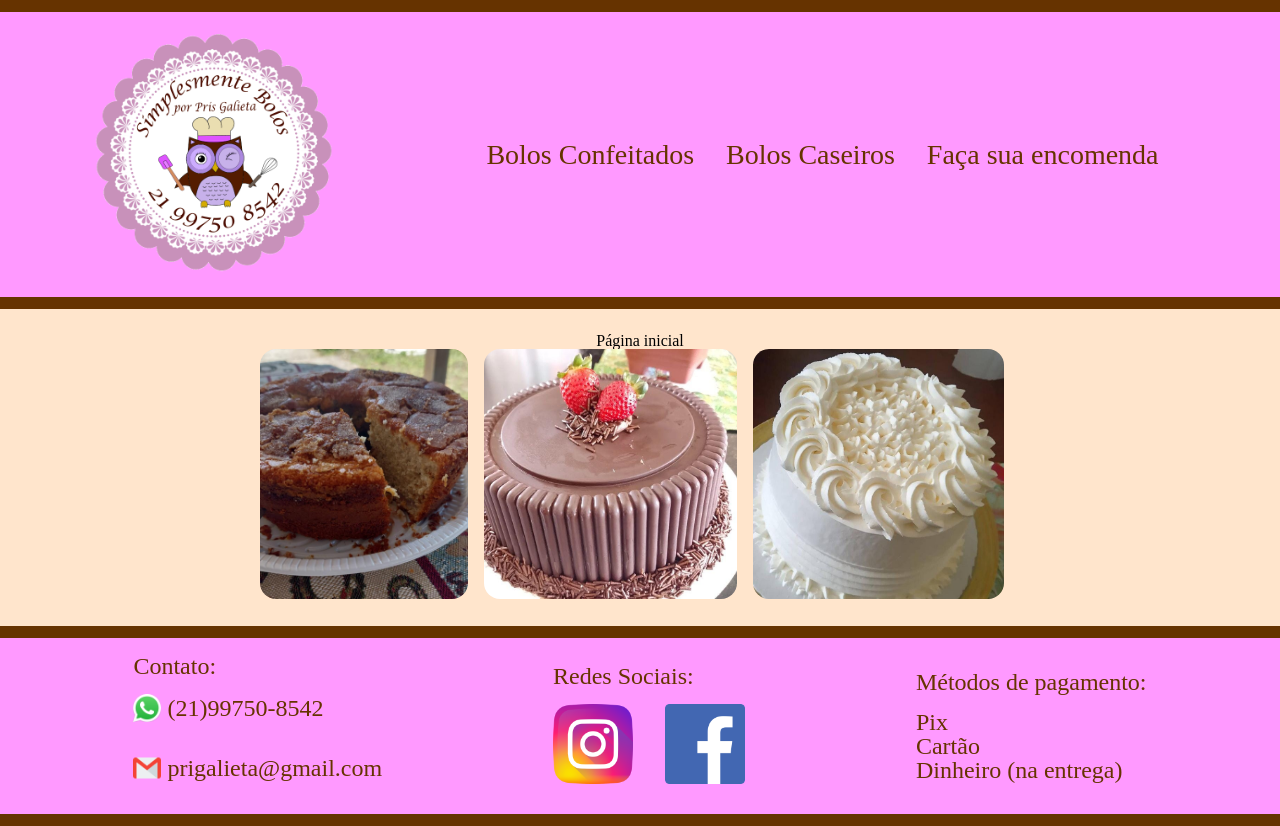
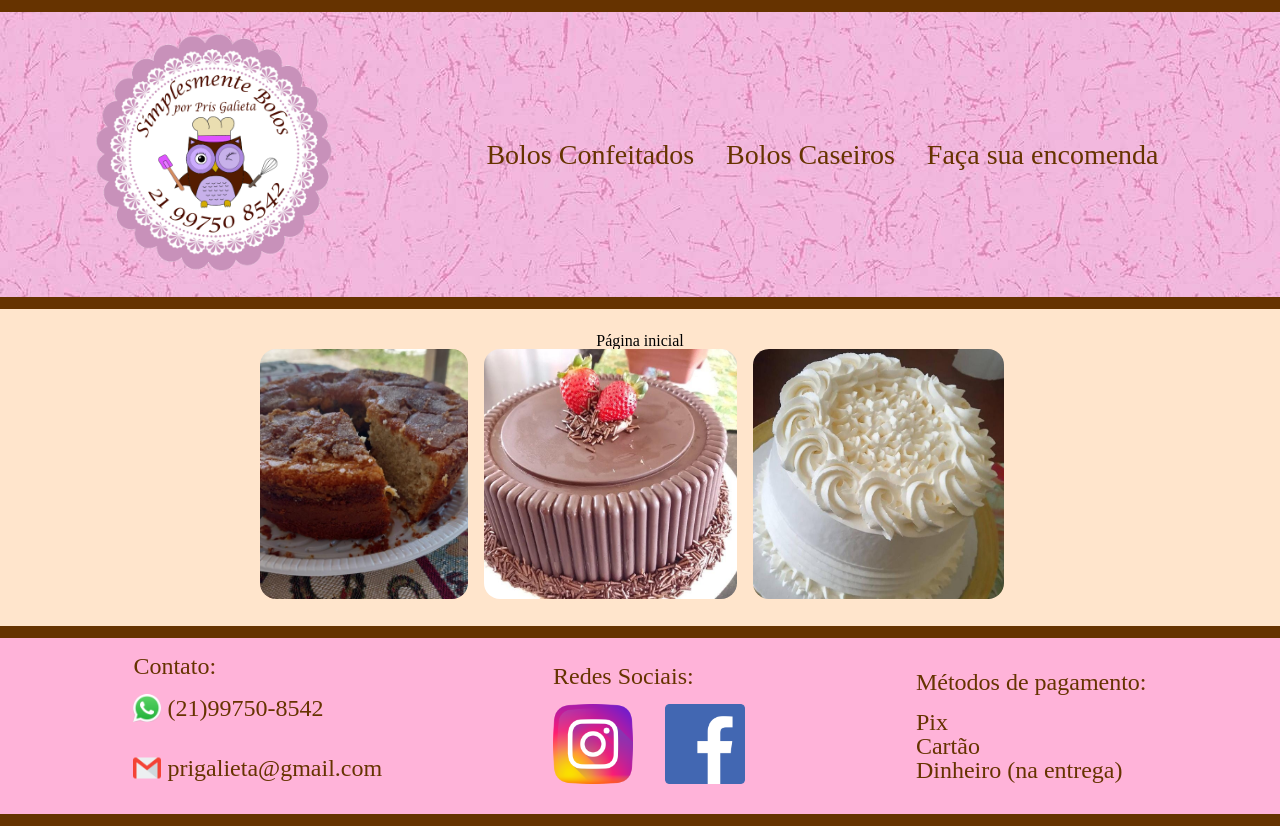
Before and after one commit to HGalieta/SimplesmenteBolos.UI, an Angular app: page /home in a window 1280 px wide. Built offline with nearby package versions, Linux system fonts and the light colour scheme; a web font is replaced by a local one.

Commit message:
style: changes to header and footer styles

```diff
--- a/src/app/components/footer/footer.component.css
+++ b/src/app/components/footer/footer.component.css
@@ -1,5 +1,5 @@
 footer {
-  background-color: #ff99ff;
+  background-color: #ffb3d9;
   border-top: 0.75rem solid #663300;
   border-bottom: 0.75rem solid #663300;
   display: flex;
--- a/src/app/components/header/header.component.css
+++ b/src/app/components/header/header.component.css
@@ -1,5 +1,5 @@
 header {
-  background-color: #ff99ff;
+  background-image: url(../../../assets/images/fundoHeader.jpg);
   border-top: 0.75rem solid #663300;
   border-bottom: 0.75rem solid #663300;
   display: flex;
```
Also changed, not shown: src/assets/images/fundoHeader.jpg (added).
